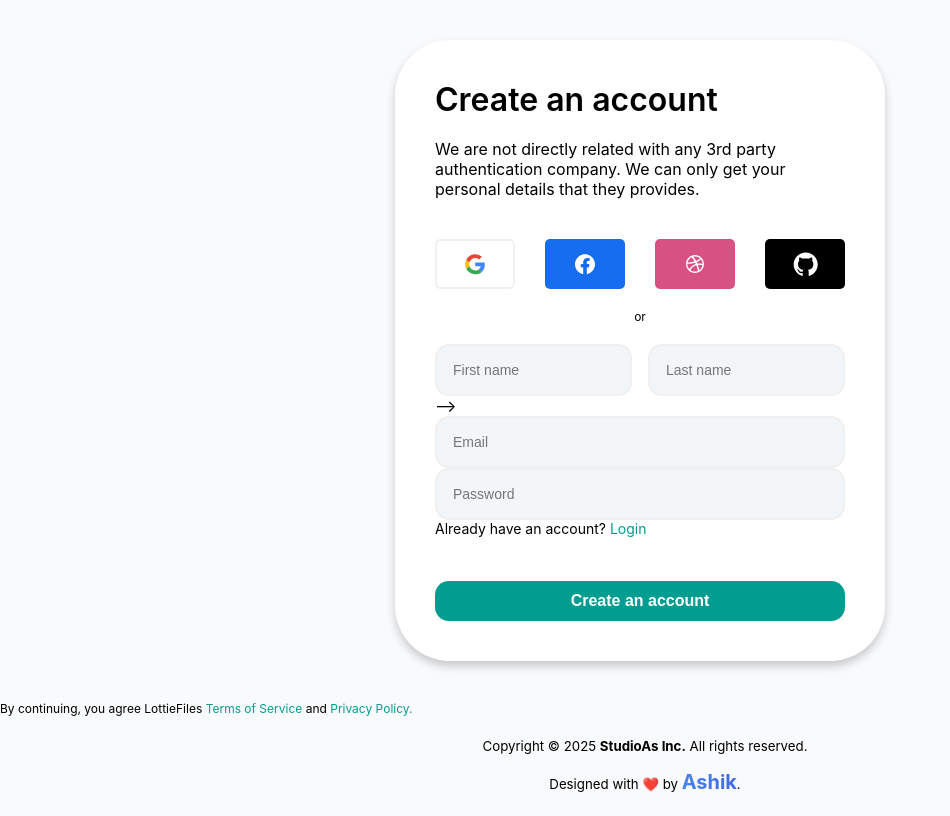
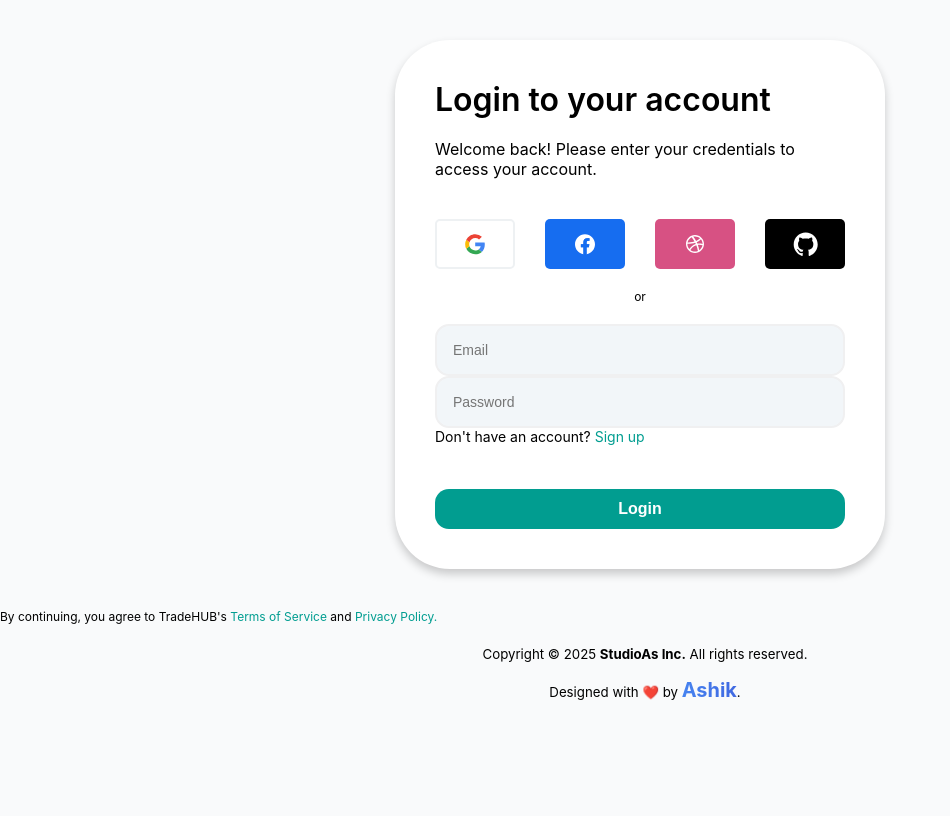
Before and after one commit to StudioAsInc/trading, a plain HTML site: page login.html in a window 1280 px wide. Shown: the whole page, without its empty margins (0-950 px from the left). Drawn offline with Linux system fonts and the light colour scheme.

Commit message:
Update login.html

```diff
--- a/login.html
+++ b/login.html
@@ -151,9 +151,9 @@
 </head>
 <body>
   <div class="container">
-    <h1 class="text-3xl font-semibold text-gray-900">Create an account</h1>
+    <h1 class="text-3xl font-semibold text-gray-900">Login to your account</h1>
     <br>
-<p>We are not directly related with any 3rd party authentication company. We can only get your personal details that they provides.
+<p>Welcome back! Please enter your credentials to access your account.
 <br>
 <br>
 <br>
@@ -202,10 +202,10 @@
     </div>
 
     <form>
-<!-- This is a comment in HTML
       <div class="space-y-4">
+        <!-- Commented out First & Last Name -->
+        <!--
         <div class="grid grid-cols-1 gap-3">
-          <!-- First & Last Name -->
           <div class="grid grid-cols-2 gap-4">
             <div class="relative">
               <input type="text" placeholder="First name" name="firstName" class="w-full p-2 border rounded-md" />
@@ -214,7 +214,7 @@
               <input type="text" placeholder="Last name" name="lastName" class="w-full p-2 border rounded-md" />
             </div>
           </div>
--->
+        -->
           <!-- Email -->
           <div class="relative">
             <input type="email" placeholder="Email" name="email" class="w-full p-2 border rounded-md" />
@@ -225,20 +225,20 @@
             <input type="password" placeholder="Password" name="password" class="w-full p-2 border rounded-md" />
           </div>
               <p class="mt-1.5 mb-6 text-sm text-gray-900">
-      Already have an account?
-      <a href="/login?return_to=https%3A%2F%2Flottiefiles.com%2Fgetting-started">Login</a>
+      Don't have an account?
+      <a href="/signup">Sign up</a>
     </p>
 <br>
           <!-- Submit Button -->
           <div>
-            <button type="submit" class="submit-btn w-full p-2 bg-blue-500 text-white rounded-md font-bold">Create an account</button>
+            <button type="submit" class="submit-btn w-full p-2 bg-blue-500 text-white rounded-md font-bold">Login</button>
           </div>
         </div>
       </div>
     </form>
 
     <p class="mt-2 text-xs text-gray-900">
-      By continuing, you agree LottieFiles
+      By continuing, you agree to TradeHUB's
       <a href="https://studioasinc.github.io/trading/terms-and-conditions" target="_blank" rel="noreferrer">Terms of Service</a>
       and
       <a href="https://studioasinc.github.io/trading/privacy-policy" target="_blank" rel="noreferrer">Privacy Policy.</a>
```
